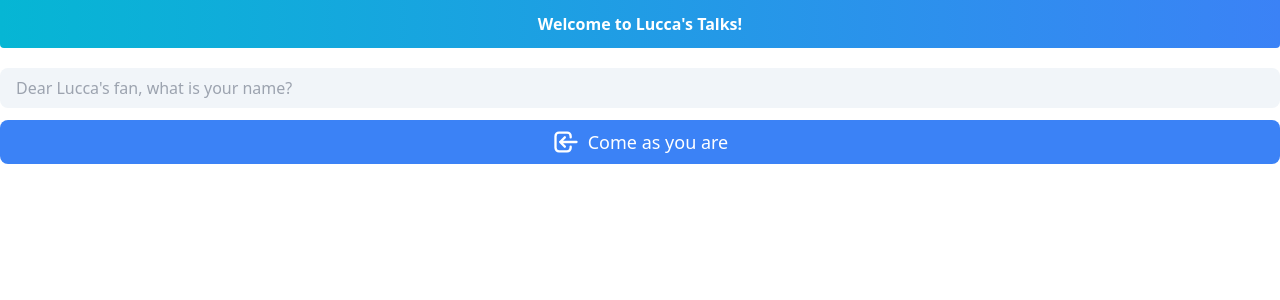
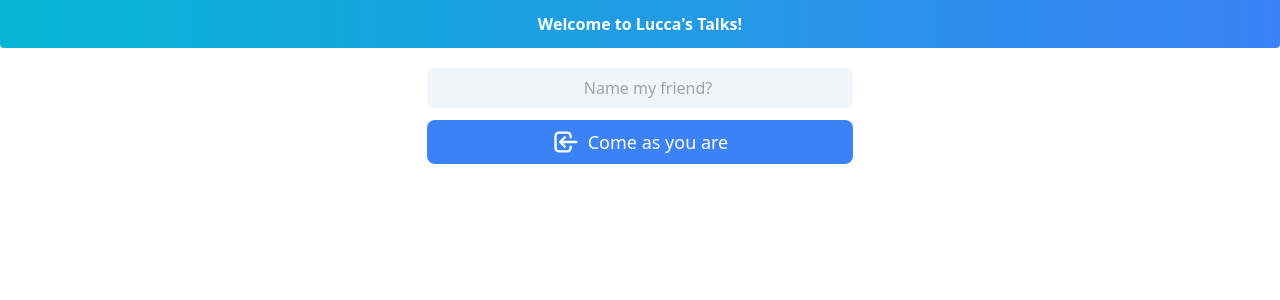
Before and after one commit to Bastien-Arlot/luccaChatAppTest, a React (Vite) app in the folder client/: page / in a window 1280 px wide. Shown: the top 300 px of the page. Built offline with nearby package versions, Linux system fonts and the light colour scheme; no server answers.

Commit message:
small fix server side

```diff
--- a/client/src/Auth.jsx
+++ b/client/src/Auth.jsx
@@ -24,8 +24,8 @@ export default function Auth({socket}) {
         <form onSubmit={handleAuth}>
             <input
                 type='text'
-                className='w-full py-2 pl-4 mb-3 bg-slate-100 rounded-lg outline-none focus:text-slate-800'
-                placeholder="Dear Lucca's fan, what is your name?"
+                className='w-full py-2 pl-4 mb-3 bg-slate-100 rounded-lg outline-none focus:text-slate-800 text-center'
+                placeholder="Name my friend?"
                 value={localMember}
                 onChange={(e) => setLocalMember(e.target.value)}
             />
--- a/client/src/Container.jsx
+++ b/client/src/Container.jsx
@@ -1,6 +1,6 @@
 import {useContext, useEffect, useState} from "react";
 import Context from "./Context";
-import { io } from 'socket.io-client';
+import {io} from 'socket.io-client';
 import Auth from "./Auth";
 
 export default function Container() {
@@ -8,20 +8,24 @@ export default function Container() {
     const {member, setMember} = useContext(Context);
     const [socket, setSocket] = useState(null);
 
-    useEffect( () => {
+    useEffect(() => {
         const newSocket = io('http://localhost:5000');
         setSocket(newSocket);
         setMember(null);
 
         return () => newSocket.close();
 
-    },[setSocket]);
+    }, [setSocket]);
 
     return (
         <div className='container mx-auto'>
             <h1 className='text-3x1 font-bold text-center bg-gradient-to-r from-cyan-500 to-blue-500 text-white rounded-b py-3 mb-5'>{member ? `Chatting as ${member.name}` : `Welcome to Lucca's Talks!`}</h1>
             {member && socket && socket.connected ? (<div>connected</div>) : null}
-            {!member && socket ? (<div><Auth socket={socket}/></div>) : null}
+            {!member && socket ? (
+                <div className='w-1/3 mx-auto'>
+                    <Auth socket={socket}/>
+                </div>
+            ) : null}
         </div>
     );
 }
```
Also changed, not shown: 1 other file (tests, documents, lock files or other folders).
